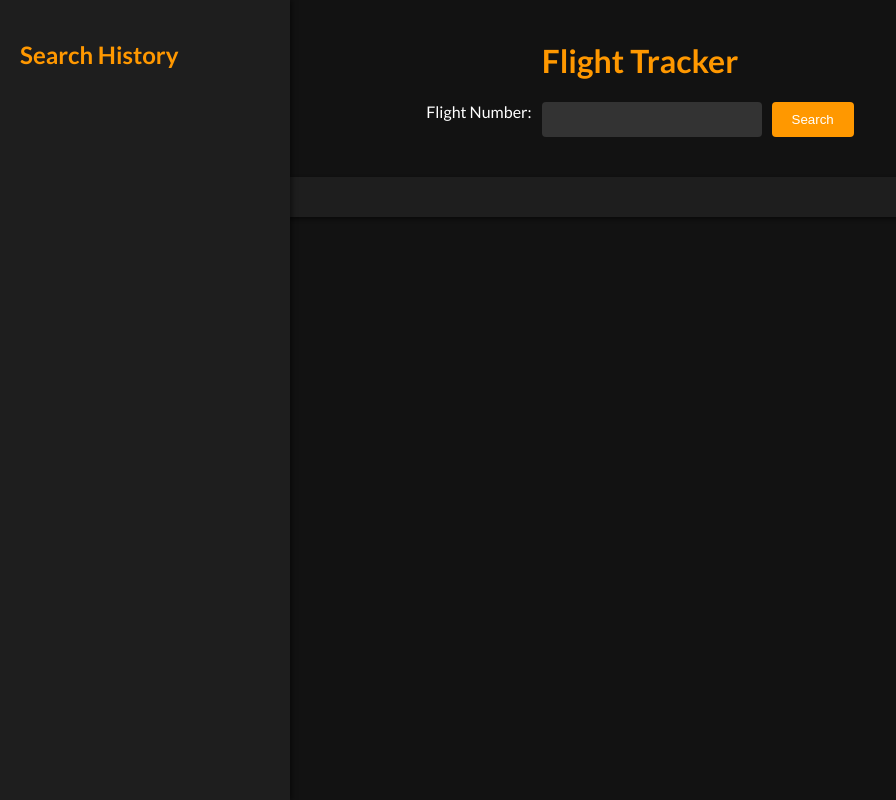
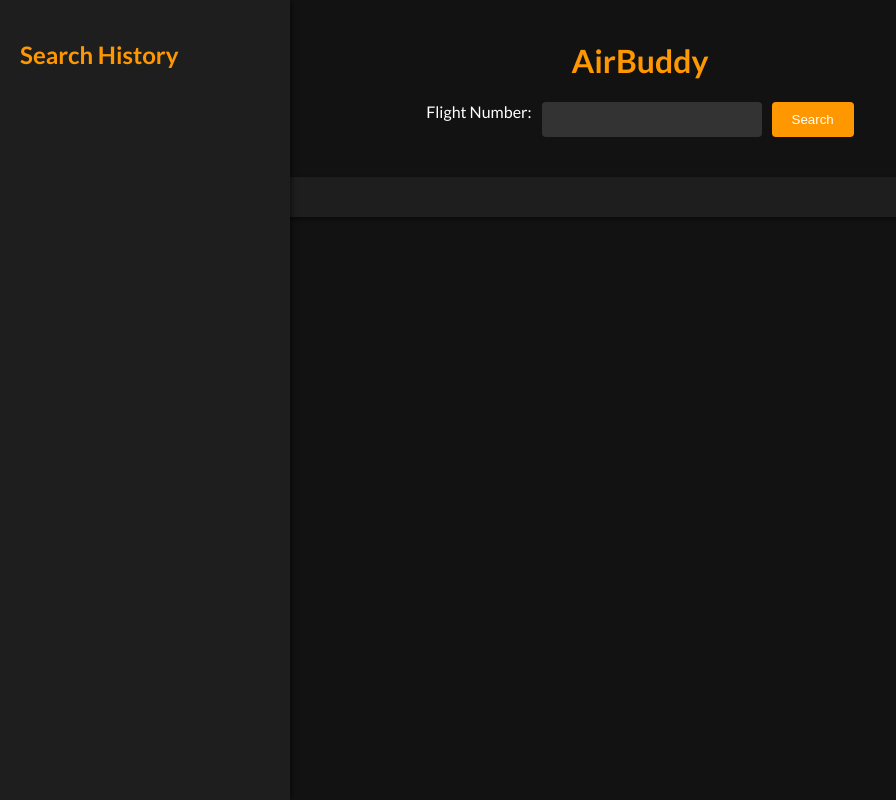
Before and after one commit to quicksilver812/airbuddy, a Flask app: page / in a window 1280 px wide. Shown: the whole page, without its empty margins (0-896 px from the left). Run offline with Flask 2, Linux system fonts and the light colour scheme.

Commit message:
Changed the heading

```diff
--- a/templates/index.html
+++ b/templates/index.html
@@ -13,7 +13,7 @@
         <ul id="search-history"></ul>
     </div>
     <div class="container">
-        <h1>Flight Tracker</h1>
+        <h1>AirBuddy</h1>
         <form id="flight-form">
             <label for="flight-number">Flight Number:</label>
             <input type="text" id="flight-number" name="flight-number" required>
```
